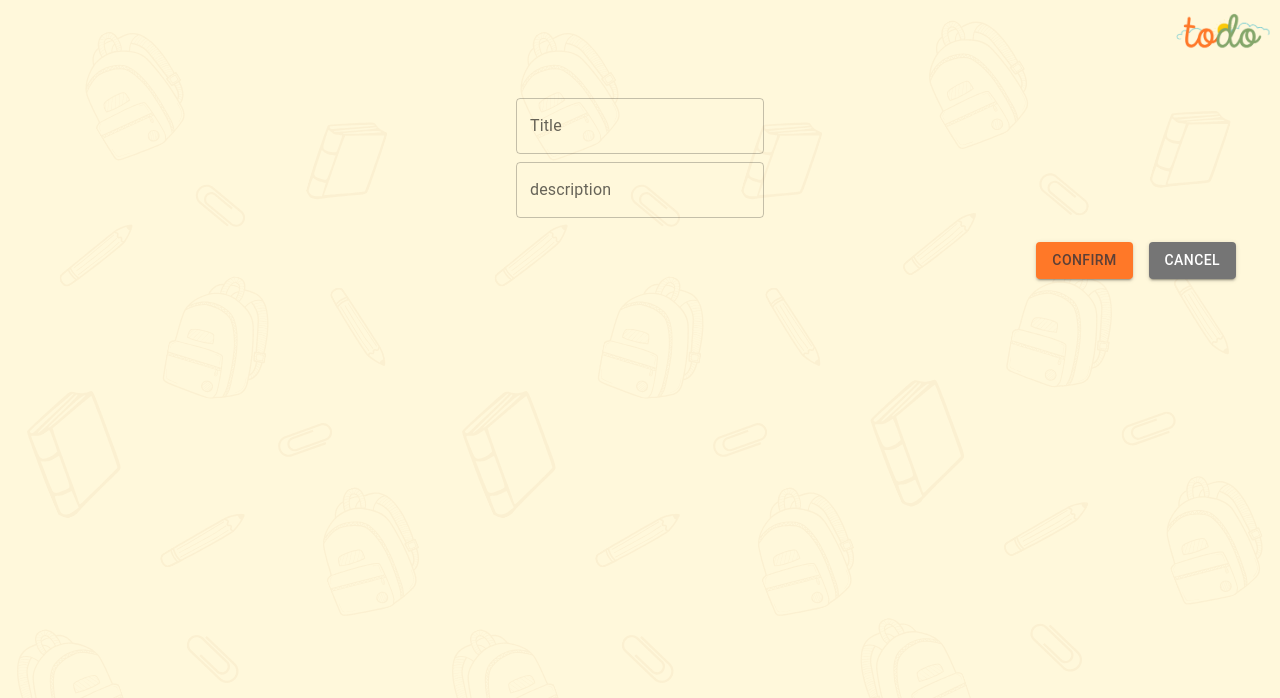
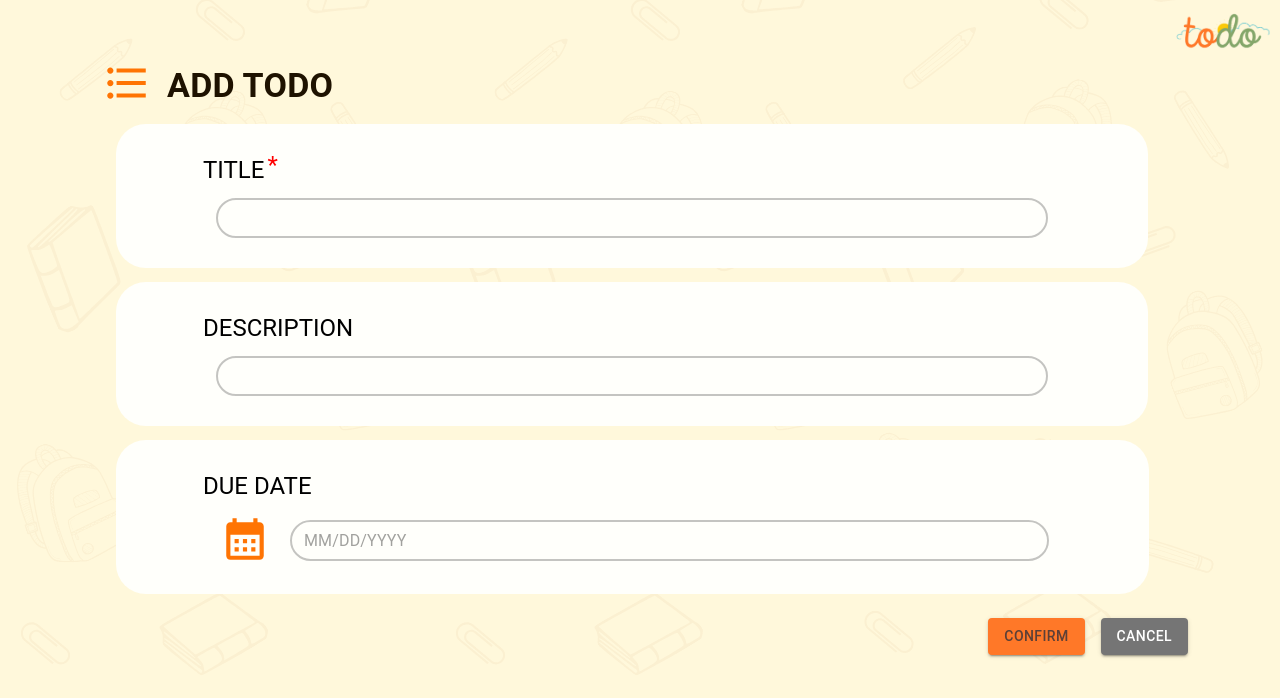
Before and after one commit to snookpy/react-mycos-intern-2024, a React (Vite) app: page /todos/new in a window 1280 px wide. Shown: the top 698 px of the page. Built offline with nearby package versions, Linux system fonts and the light colour scheme.

Commit message:
Add Dialog, Add Upsert, Add Alert

```diff
--- a/package.json
+++ b/package.json
@@ -17,19 +17,20 @@
     "@fontsource/inter": "^5.0.18",
     "@mui/icons-material": "^5.15.16",
     "@mui/joy": "^5.0.0-beta.36",
-    "@mui/material": "^5.15.16",
+    "@mui/material": "^5.15.17",
     "@mui/styled-engine-sc": "^6.0.0-alpha.18",
     "@mui/x-data-grid": "^7.3.2",
     "@mui/x-date-pickers": "^7.3.2",
     "axios": "^1.6.8",
     "bootstrap": "^5.3.3",
     "dayjs": "^1.11.11",
+    "mobiscroll-react": "^4.0.0",
     "moment-timezone": "^0.5.45",
     "react": "^18.2.0",
     "react-dom": "^18.2.0",
     "react-hook-form": "^7.51.3",
     "react-router-dom": "^6.23.0",
-    "styled-components": "^6.1.9",
+    "styled-components": "^6.1.10",
     "uuid": "^9.0.1"
   },
   "devDependencies": {
--- a/src/App.css
+++ b/src/App.css
@@ -69,5 +69,6 @@ body {
   background-color: #fff8db;
   background-image: url("./assets/img/SmallBG.svg");
   background-size: cover;
+  background-position-y: center;
   overflow: hidden;
 }
--- a/src/components/TodoList/Dropdown.tsx
+++ b/src/components/TodoList/Dropdown.tsx
@@ -19,6 +19,7 @@ const MenuDropdown: React.FC<Props> = ({ todo, onDeleteTodo }) => {
   const navigate = useNavigate();
   const [anchorEl, setAnchorEl] = React.useState<null | HTMLElement>(null);
   const open = Boolean(anchorEl);
+
   const handleClick = (event: React.MouseEvent<HTMLElement>) => {
     setAnchorEl(event.currentTarget);
   };
--- a/src/components/TodoList/ListContainer.css
+++ b/src/components/TodoList/ListContainer.css
@@ -4,15 +4,15 @@
 }
 
 #boxTodos {
-  background-color: #ffe1a8;
   border-radius: 30px;
-  padding-inline: 20px;
+  padding-left: 20px;
+  padding-right: -5px;
   margin-bottom: 10px;
 }
 
 .search-button:hover {
-  background-color: #ff7403;
-  border: 1px solid #ff7403;
+  background-color: #ffa500;
+  border: 1px solid #ffa500;
 }
 
 .showTodos {
@@ -20,11 +20,30 @@
   max-height: 100%;
   background-color: #fffffb;
   padding-inline: 40px;
-  border-radius: 30px;
+  /* border-radius: 30px; */
+  border-top-left-radius: 30px;
+  border-bottom-left-radius: 30px;
   margin-top: 15px;
 }
 
+/* สกอร์ */
+
 .showTodos::-webkit-scrollbar {
+  width: 15px;
+}
+
+.showTodos::-webkit-scrollbar-track {
+  background: #ffa50033;
+  border-radius: 40px;
+}
+
+.showTodos::-webkit-scrollbar-thumb {
+  background: #c48201;
+  border-radius: 40px;
+  box-shadow: 0 0 5px #6d470067;
+}
+
+/* .showTodos::-webkit-scrollbar {
   width: auto;
   height: 400px;
-}
+} */
--- a/src/components/TodoList/ListContainer.tsx
+++ b/src/components/TodoList/ListContainer.tsx
@@ -12,12 +12,12 @@ import FormatListBulletedIcon from "@mui/icons-material/FormatListBulleted";
 
 export interface ITodo {
   id?: string;
-  title?: string;
-  isDone: boolean;
+  title: string;
   description?: string;
   createDate?: Date;
   updateDate?: Date;
-  dueDate?: Date | Dayjs | null;
+  dueDate?: Date | any;
+  completed?: boolean;
   tags?: any[];
 }
 
@@ -25,11 +25,13 @@ const ListContainer = () => {
   const [todos, setTodos] = useState<ITodo[]>([]);
   const [fliterTodo, setfliterTodo] = useState<ITodo[]>([]);
   const [openAddToDoDialog, setOpenAddToDoDialog] = useState(false);
+
   const getTodos = useCallback(async () => {
     const result = await todoApi.getTodos();
     setTodos(result.data);
     setfliterTodo(result.data);
   }, []);
+
   const searchTodos = async (title: any) => {
     if (!title) {
       setfliterTodo(todos);
@@ -42,23 +44,35 @@ const ListContainer = () => {
   const deleteTodo = async (id?: string) => {
     if (!id) return;
     await todoApi.removedTodo(id);
+    getTodos();
+  };
+
+  const onCompleted = async (newTodo: ITodo, value: boolean) => {
+    if (newTodo.id) await todoApi.updateTodo(newTodo.id, newTodo);
+    getTodos();
   };
 
   const navigate = useNavigate();
 
   useEffect(() => {
     getTodos();
-  }, [getTodos, deleteTodo]);
+  }, []);
 
   return (
     <>
-      <Box px={4} sx={{ height: "420px" }}>
+      <Box px={6} sx={{ height: "420px" }}>
         <Grid container alignItems="center" spacing={2}>
           <Grid item>
             <FormatListBulletedIcon sx={{ fontSize: 50, color: "#ff7403" }} />
           </Grid>
           <Grid item>
-            <Typography variant="h4">TODOS</Typography>
+            <Typography
+              variant="h4"
+              fontWeight="bold"
+              sx={{ color: "#1E1200" }}
+            >
+              TODOS
+            </Typography>
           </Grid>
         </Grid>
 
@@ -75,6 +89,9 @@ const ListContainer = () => {
               variant="outlined"
               className="searchInput"
               sx={{
+                "& .MuiInputLabel-root": {
+                  color: "#C2A468",
+                },
                 "& .MuiOutlinedInput-root .MuiOutlinedInput-notchedOutline": {
                   borderColor: "#C48201",
                   borderRadius: "30px",
@@ -93,7 +110,11 @@ const ListContainer = () => {
               marginTop: "5px",
             }}
           >
-            <TodoList todos={fliterTodo} onDeleteTodo={deleteTodo} />
+            <TodoList
+              todos={fliterTodo}
+              onDeleteTodo={deleteTodo}
+              onCompleteTodo={onCompleted}
+            />
           </Box>
         </div>
 
@@ -103,7 +124,7 @@ const ListContainer = () => {
             <Grid item md={"auto"} xs={12} mt={2}>
               <Button
                 variant="contained"
-                onClick={() => setOpenAddToDoDialog(true)}
+                onClick={() => navigate("/todos/new")}
                 fullWidth={true}
               >
                 CREATE
@@ -112,11 +133,6 @@ const ListContainer = () => {
           </Grid>
         </div>
       </Box>
-      <AddTodoDialog
-        open={openAddToDoDialog}
-        onClose={() => setOpenAddToDoDialog(false)}
-        onSuccess={getTodos}
-      />
     </>
   );
 };
--- a/src/components/TodoList/NewTodoDialog.tsx
+++ b/src/components/TodoList/NewTodoDialog.tsx
@@ -34,7 +34,7 @@ const AddTodoDialog = ({
   const onSave = async () => {
     await todoApi.addTodo({
       title: todoName,
-      isDone: false,
+      completed: false,
       description: todoDetail ?? null,
       dueDate: todoDueDate ?? null,
     });
--- a/src/components/TodoList/TodoItem.tsx
+++ b/src/components/TodoList/TodoItem.tsx
@@ -1,24 +1,27 @@
-import React, { useCallback, useState } from "react";
+import React, { useCallback, useEffect, useState } from "react";
 import { ITodo } from "./ListContainer";
-import { Button, Checkbox, FormControlLabel } from "@mui/material";
+import { Checkbox, FormControlLabel } from "@mui/material";
 import { todoApi } from "../../api/TodoApi";
-import { Link, useNavigate } from "react-router-dom";
-import { red } from "@mui/material/colors";
+import { useNavigate } from "react-router-dom";
 interface ITodoItemProps {
   todoItem: ITodo;
+  onCompleteTodo: (innerTodo: ITodo, value: boolean) => void;
 }
 const TodoItem = (props: ITodoItemProps) => {
-  const { todoItem } = props;
+  const { todoItem, onCompleteTodo } = props;
   const [innerTodo, setInnerTodo] = useState<ITodo>(todoItem);
+
   const onChange = useCallback(
     async (value: boolean) => {
-      const newTodo: ITodo = { ...innerTodo, isDone: value };
-      if (newTodo.id) await todoApi.updateTodo(newTodo.id, newTodo);
+      const newTodo: ITodo = { ...innerTodo, completed: value };
+      if (newTodo.id) {
+        await onCompleteTodo(newTodo, value);
+      }
       setInnerTodo(newTodo);
     },
     [innerTodo]
   );
-  const navigate = useNavigate();
+
   return (
     <>
       <FormControlLabel
@@ -27,13 +30,11 @@ const TodoItem = (props: ITodoItemProps) => {
             onChange={(e) => {
               onChange(e.target.checked);
             }}
-            checked={innerTodo.isDone}
+            checked={innerTodo.completed}
           />
         }
-        label={innerTodo.title}
+        label={undefined}
       />
-      <Button onClick={() => navigate("/todos/" + todoItem.id)}>Open</Button>
-      {/* <Link to={"/todos/" + todoItem.id}>Open</Link> */}
     </>
   );
 };
--- a/src/components/TodoList/TodoList.tsx
+++ b/src/components/TodoList/TodoList.tsx
@@ -1,41 +1,40 @@
-// TodoList.tsx
 import React from "react";
 import { ITodo } from "./ListContainer";
 import ListItem from "@mui/material/ListItem";
 import ListItemText from "@mui/material/ListItemText";
 import { Box, List, Typography } from "@mui/material";
 import MenuDropdown from "./Dropdown";
+import CompleteTodoItem from "./TodoItem";
+import moment from "moment-timezone";
 
 interface Props {
   todos: ITodo[];
   onDeleteTodo: (id?: string) => void;
+  onCompleteTodo: (innerTodo: ITodo, value: boolean) => void;
 }
-const TodoList: React.FC<Props> = ({ todos, onDeleteTodo }) => {
+
+const TodoList: React.FC<Props> = ({ todos, onDeleteTodo, onCompleteTodo }) => {
   return (
     <div style={{ paddingTop: "25px", paddingBottom: "15px" }}>
       <List dense={false}>
         {todos.map((t: ITodo, index: number) => (
-          <div id="boxTodos">
+          <div
+            id="boxTodos"
+            style={{ backgroundColor: t.completed ? "#f1f1f1" : "#ffe1a8" }}
+          >
             <ListItem
               key={"todo-" + t.title}
-              secondaryAction={
-                <>
-                  <MenuDropdown
-                    todo={t}
-                    onDeleteTodo={onDeleteTodo}
-                  ></MenuDropdown>
-
-                  {/* <IconButton
-                    edge="end"
-                    aria-label="delete"
-                    onClick={() => deleteTodo(t.id)}
-                  >
-                    <DeleteIcon />
-                  </IconButton> */}
-                </>
-              }
+              sx={{
+                display: "flex",
+                justifyContent: "space-between",
+              }}
             >
               <ListItemText
+                sx={{
+                  "& .MuiListItemText-primary": {
+                    textDecoration: t.completed ? "line-through" : null,
+                  },
+                }}
                 primary={t.title}
                 secondary={
                   <Box>
@@ -47,14 +46,33 @@ const TodoList: React.FC<Props> = ({ todos, onDeleteTodo }) => {
                       component="span"
                     >
                       {t.dueDate
-                        ? t.dueDate.toLocaleString("en-GB", {
-                            timeZone: "UTC+07:00",
-                          })
+                        ? moment
+                            .utc(t.dueDate)
+                            .tz("Asia/Bangkok")
+                            .format("dddd DD/MM/yyyy")
                         : "No due date"}
                     </Typography>
                   </Box>
                 }
               />
+              <div
+                style={{
+                  display: "flex",
+                  gap: "25px",
+                  justifyItems: "center",
+                  alignItems: "center",
+                }}
+              >
+                <MenuDropdown
+                  todo={t}
+                  onDeleteTodo={onDeleteTodo}
+                ></MenuDropdown>
+
+                <CompleteTodoItem
+                  todoItem={t}
+                  onCompleteTodo={onCompleteTodo}
+                ></CompleteTodoItem>
+              </div>
             </ListItem>
           </div>
         ))}
--- a/src/components/TodoList/UpsertTodoItem.tsx
+++ b/src/components/TodoList/UpsertTodoItem.tsx
@@ -1,9 +1,24 @@
-import { Button, Grid, TextField } from "@mui/material";
+import {
+  Box,
+  Button,
+  Dialog,
+  DialogActions,
+  DialogContent,
+  DialogTitle,
+  Grid,
+  TextField,
+  Typography,
+} from "@mui/material";
 import React, { useCallback, useEffect, useState } from "react";
 import { useNavigate, useParams } from "react-router-dom";
 import { todoApi } from "../../api/TodoApi";
 import { ITodo } from "./ListContainer";
 import dayjs, { Dayjs } from "dayjs";
+import CalendarMonthIcon from "@mui/icons-material/CalendarMonth";
+import { DatePicker } from "@mui/x-date-pickers/DatePicker";
+import { AdapterDayjs } from "@mui/x-date-pickers/AdapterDayjs";
+import { LocalizationProvider } from "@mui/x-date-pickers/LocalizationProvider";
+import FormatListBulletedIcon from "@mui/icons-material/FormatListBulleted";
 
 const UpsertTodoItem = () => {
   const { id } = useParams();
@@ -11,21 +26,34 @@ const UpsertTodoItem = () => {
   const [todo, setTodo] = useState<ITodo | undefined>();
   const [todoName, setTodoName] = useState("");
   const [todoDetail, setTodoDetail] = useState("");
-  const [todoDueDate, setTodoDueDate] = React.useState<Dayjs | null>(
-    dayjs(null)
-  );
+  const [todoDueDate, setTodoDueDate] = useState<Dayjs | undefined>();
+  const [error, setError] = useState(false);
+  const [confirmTodo, setConfirmTodo] = useState(false);
+  const date = dayjs(new Date()).locale("th");
+
+  const confirm = () => {
+    if (!todoName.length) {
+      setError(true);
+      return;
+    } else {
+      setConfirmTodo(true);
+    }
+  };
+
   const onSave = async () => {
-    if (!todo?.id && !todo) {
+    if (!todo?.id || !todo) {
       await todoApi.addTodo({
         title: todoName,
-        isDone: false,
+        completed: false,
         description: todoDetail,
+        dueDate: todoDueDate,
       });
     } else {
       await todoApi.updateTodo(todo.id!, {
         ...todo,
         description: todoDetail,
         title: todoName,
+        dueDate: todoDueDate,
       });
     }
     navigate("/todos");
@@ -35,7 +63,7 @@ const UpsertTodoItem = () => {
     setTodo(res.data);
     setTodoName(res.data.title ?? "");
     setTodoDetail(res.data.description ?? "");
-    // setTodoDueDate(res.data.dueDate ?? null);
+    setTodoDueDate(res.data.dueDate ? dayjs(res.data.dueDate) : undefined);
   }, []);
 
   useEffect(() => {
@@ -44,33 +72,275 @@ const UpsertTodoItem = () => {
     }
   }, [id, loadTodo]);
 
+  const onClose = (cancel: boolean = false) => {
+    if (confirmTodo && !cancel) {
+      onSave();
+    }
+    setError(false);
+    setConfirmTodo(false);
+  };
+
   return (
-    <div className="body">
-      <Grid container spacing={1} direction={"column"}>
+    <>
+      {(error || confirmTodo) && (
+        <Dialog open={error || confirmTodo}>
+          <Grid
+            sx={{
+              "& .MuiDialogTitle-root": {
+                backgroundColor: "#FFFDF2",
+                borderRadius: "10px",
+                width: "300px",
+              },
+              "& .MuiDialog-paper": {
+                border: "5px solid #C48201",
+              },
+            }}
+          >
+            <DialogTitle sx={{ fontWeight: "bold" }}>
+              {error && "Error"}
+              {confirmTodo && "Confirm"}
+            </DialogTitle>
+            <DialogContent>
+              {error && "Please input a title !"}
+              {confirmTodo &&
+                "Are you sure you want to confirm this item into your Todo?"}
+            </DialogContent>
+
+            <DialogActions>
+              <div
+                style={{
+                  width: "100%",
+                  textAlign: "center",
+                  display: "flex",
+                  justifyContent: "center",
+                  alignItems: "center",
+                  gap: "30px",
+                }}
+              >
+                <Button
+                  onClick={() => {
+                    onClose();
+                  }}
+                  sx={{
+                    marginTop: "10px",
+                    marginBottom: "10px",
+                    textAlign: "center",
+                  }}
+                >
+                  {error && "OK"}
+                  {confirmTodo && "Confirm"}
+                </Button>
+
+                {confirmTodo && (
+                  <Button
+                    onClick={() => {
+                      onClose(true);
+                    }}
+                    sx={{
+                      backgroundColor: "gray",
+                      color: "white",
+                      marginTop: "10px",
+                      marginBottom: "10px",
+                      textAlign: "center",
+                    }}
+                  >
+                    CANCEL
+                  </Button>
+                )}
+              </div>
+            </DialogActions>
+          </Grid>
+        </Dialog>
+      )}
+
+      <Box px={6} sx={{ height: "420px" }}>
+        <Grid
+          container
+          alignItems="center"
+          spacing={5}
+          marginBottom={"35px"}
+          marginLeft={"10px"}
+        >
+          <div style={{ display: "flex", alignItems: "center" }}>
+            <Grid item sx={{ marginRight: "15px" }}>
+              <FormatListBulletedIcon sx={{ fontSize: 50, color: "#ff7403" }} />
+            </Grid>
             <Grid item>
+              <Typography
+                variant="h4"
+                fontWeight="bold"
+                sx={{ color: "#1E1200" }}
+              >
+                ADD TODO
+              </Typography>
+            </Grid>
+          </div>
+        </Grid>
+
+        <Grid
+          px={4}
+          container
+          spacing={1}
+          direction={"column"}
+          sx={{
+            backgroundColor: "ffffff",
+            width: "100%",
+          }}
+        >
+          <Grid>
+            <div
+              style={{
+                paddingBottom: "30px",
+                maxHeight: "100%",
+                backgroundColor: "#FFFFFB",
+                borderRadius: "30px",
+                paddingInline: "100px",
+              }}
+            >
+              <Grid
+                container
+                alignItems="center"
+                spacing={2}
+                marginBottom={1.5}
+              >
+                <Typography variant="h5" marginLeft={"3px"} marginTop={"30px"}>
+                  TITLE
+                </Typography>
+                <Typography
+                  variant="h5"
+                  marginLeft={"3px"}
+                  color={"red"}
+                  marginTop={"20px"}
+                >
+                  *
+                </Typography>
+              </Grid>
+              <Grid>
                 <TextField
-            label="Title"
+                  fullWidth
+                  size="small"
                   variant="outlined"
                   value={todoName}
                   onChange={(e) => {
                     setTodoName(e.target.value);
                   }}
+                  sx={{
+                    "& .MuiOutlinedInput-root .MuiOutlinedInput-notchedOutline":
+                      {
+                        borderRadius: "50px",
+                        borderWidth: "2.5px",
+                      },
+                  }}
                 />
               </Grid>
-        <Grid item>
+            </div>
+          </Grid>
+
+          <div style={{ padding: "15px" }} />
+
+          <Grid>
+            <div
+              style={{
+                paddingBottom: "30px",
+                maxHeight: "100%",
+                backgroundColor: "#FFFFFB",
+                borderRadius: "30px",
+                paddingInline: "100px",
+              }}
+            >
+              <Grid
+                container
+                alignItems="center"
+                spacing={2}
+                marginBottom={1.5}
+              >
+                <Typography variant="h5" marginLeft={"3px"} marginTop={"30px"}>
+                  DESCRIPTION
+                </Typography>
+              </Grid>
               <TextField
-            label="description"
+                fullWidth
+                size="small"
                 variant="outlined"
                 value={todoDetail}
                 onChange={(e) => {
                   setTodoDetail(e.target.value);
                 }}
+                sx={{
+                  "& .MuiOutlinedInput-root .MuiOutlinedInput-notchedOutline": {
+                    borderRadius: "50px",
+                    borderWidth: "2.5px",
+                  },
+                }}
               />
+            </div>
           </Grid>
+        </Grid>
+
+        <div style={{ padding: "15px" }} />
+
+        <Grid px={3}>
+          <div
+            style={{
+              paddingBottom: "30px",
+              maxHeight: "100%",
+              backgroundColor: "#FFFFFB",
+              borderRadius: "30px",
+              paddingInline: "100px",
+
+              marginRight: "15px",
+            }}
+          >
+            <Grid container alignItems="center" spacing={2} marginBottom={3.5}>
+              <Typography variant="h5" marginLeft={"3px"} marginTop={"30px"}>
+                DUE DATE
+              </Typography>
+            </Grid>
+
+            <Grid container alignItems="center" spacing={2}>
+              <LocalizationProvider dateAdapter={AdapterDayjs}>
+                <div
+                  style={{
+                    display: "flex",
+                    alignItems: "center",
+                    width: "100%",
+                  }}
+                >
+                  <CalendarMonthIcon
+                    sx={{ fontSize: 50, color: "#ff7403", marginLeft: "20px" }}
+                  />
+                  <div
+                    style={{ marginTop: "3px", marginLeft: "20px", flex: 1 }}
+                  >
+                    <DatePicker
+                      value={todoDueDate}
+                      slotProps={{
+                        textField: {
+                          fullWidth: true,
+                          size: "small",
+                        },
+                      }}
+                      minDate={date}
+                      onChange={(newValue: Dayjs | null) =>
+                        setTodoDueDate(newValue ? newValue : undefined)
+                      }
+                      sx={{
+                        "& .MuiOutlinedInput-root .MuiOutlinedInput-notchedOutline":
+                          {
+                            borderRadius: "50px",
+                            borderWidth: "2.5px",
+                          },
+                      }}
+                    />
+                  </div>
+                </div>
+              </LocalizationProvider>
+            </Grid>
+          </div>
         </Grid>
         <Grid container spacing={2} justifyContent={"end"} pt={3}>
           <Grid item>
-          <Button onClick={onSave}>Confirm</Button>
+            <Button onClick={confirm}>Confirm</Button>
           </Grid>
           <Grid item>
             <Button onClick={() => navigate("/todos")} color="secondary">
@@ -78,7 +348,8 @@ const UpsertTodoItem = () => {
             </Button>
           </Grid>
         </Grid>
-    </div>
+      </Box>
+    </>
   );
 };
 
```
Also changed, not shown: 1 other file (tests, documents, lock files or other folders). Lines whose indentation alone changed are shown as unchanged.
